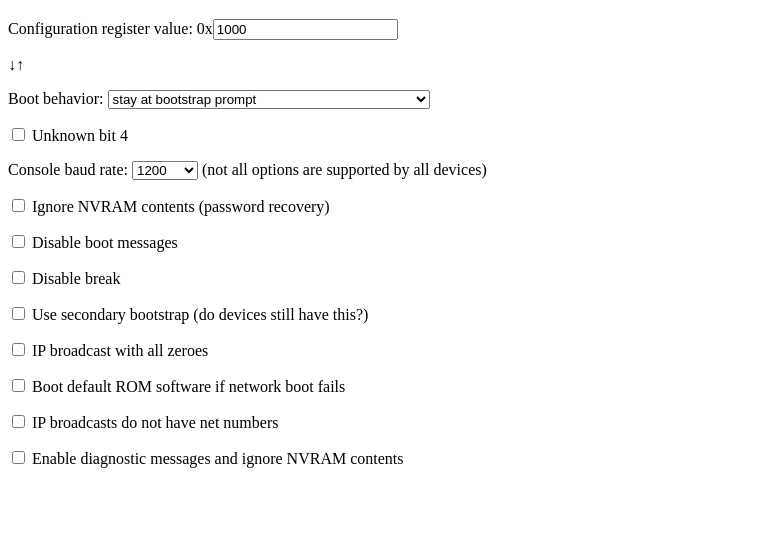
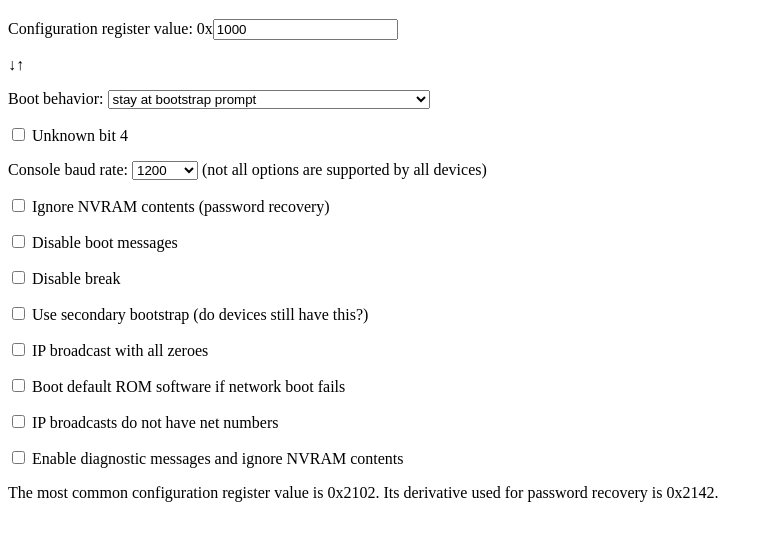
Before and after one commit to RavuAlHemio/cisco-confreg-calc, a plain HTML site: page index.html in a window 1280 px wide. Shown: the part 61-602 px from the top of the page, without its empty margins (0-773 px from the left). Drawn offline with Linux system fonts and the light colour scheme.

Commit message:
annotate with common confreg values

```diff
--- a/index.html
+++ b/index.html
@@ -113,6 +113,11 @@
       Enable diagnostic messages and ignore NVRAM contents
     </label>
   </p>
+
+  <p>
+    The most common configuration register value is 0x2102. Its derivative used for password
+    recovery is 0x2142.
+  </p>
 </body>
 
 </html>
```
